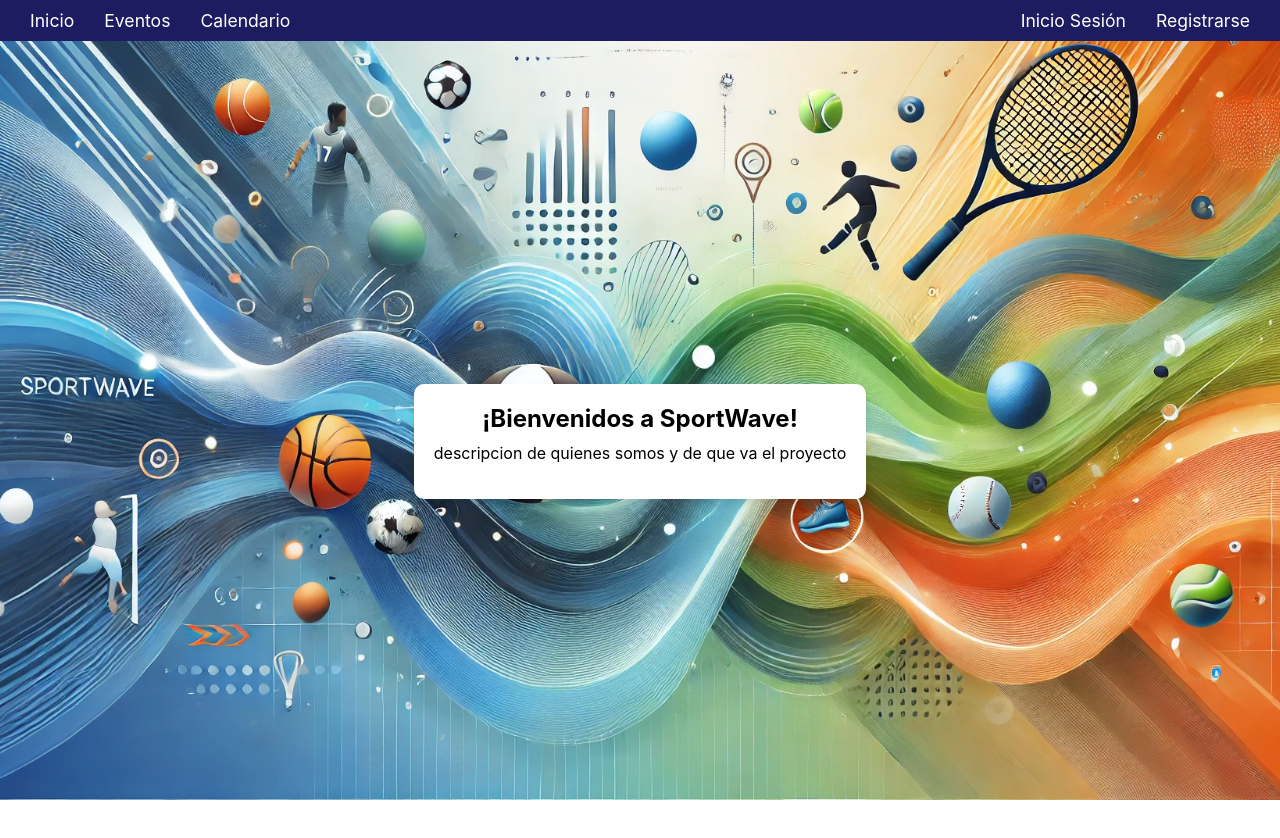
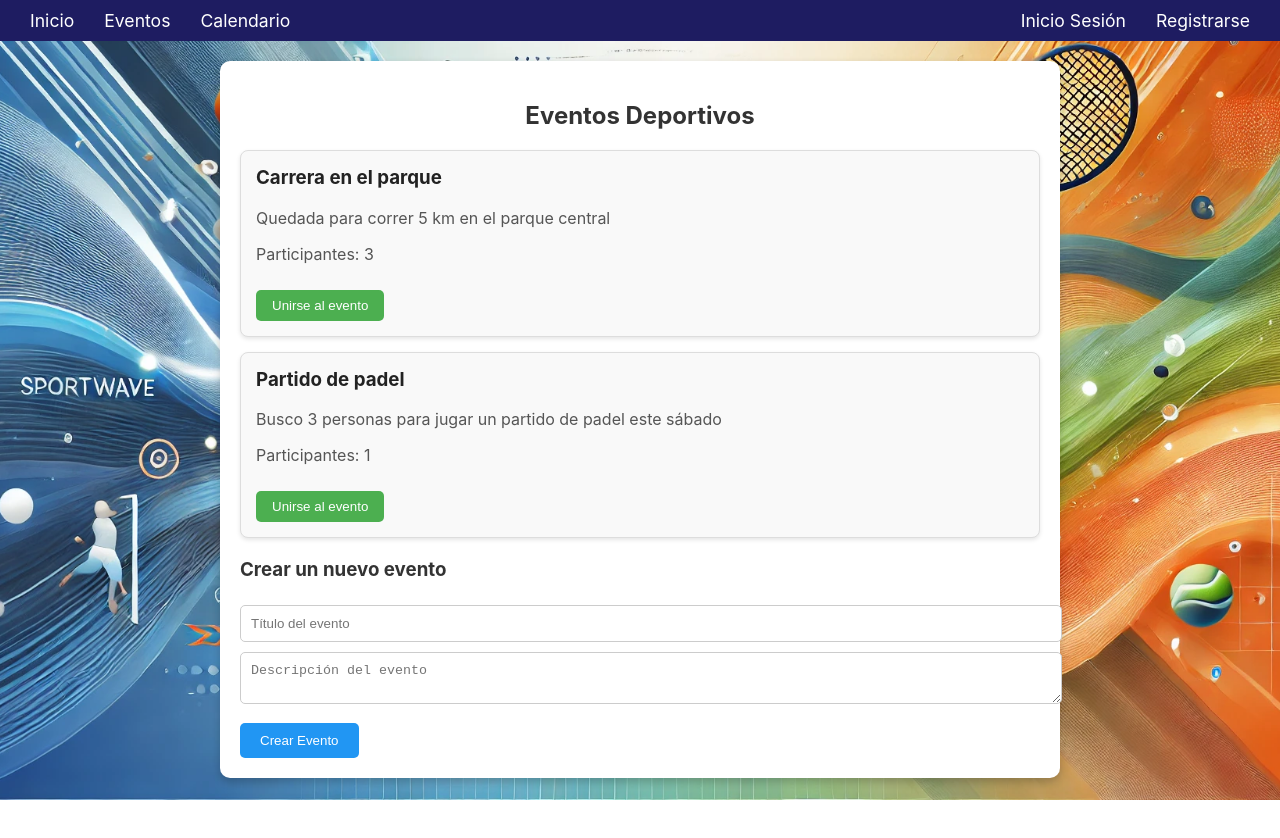
Before and after one commit to IvanGuerreroFdez/ProyectosIII, a React (Create React App) app in the folder proyectos3/: page /eventos in a window 1280 px wide. Shown: the top 838 px of the page. After the commit the page ends 800 px from the top, so only its background shows below. Built offline with nearby package versions, Linux system fonts and the light colour scheme.

Commit message:
Events done + improvement on HomePage

```diff
--- a/proyectos3/package.json
+++ b/proyectos3/package.json
@@ -8,7 +8,8 @@
     "@testing-library/user-event": "^13.5.0",
     "react": "^18.3.1",
     "react-dom": "^18.3.1",
-    "react-scripts": "5.0.1",
+    "react-router-dom": "^6.27.0",
+    "react-scripts": "^3.0.1",
     "web-vitals": "^2.1.4"
   },
   "scripts": {
--- a/proyectos3/src/App.css
+++ b/proyectos3/src/App.css
@@ -3,6 +3,7 @@ body{
   background-repeat: no-repeat;
   background-position: center;
   background-size: cover;
+  background-attachment: fixed;
   height: 100vh;
 }
 
@@ -14,7 +15,6 @@ body{
   padding: 0 20px; /* Espaciado opcional */
   background: #1e1c61;
 }
-
 
 .menuLeft,
 .menuRight {
@@ -53,33 +53,7 @@ nav a{
 ul li a:hover{
   background: grey;
 }
-.descripcion{
-  display: flex;
-  align-items: center;
-  justify-content: center;
-  height: 100vh;
-}
 
-/* Estilos de la caja de descripción */
-.caja-descripcion {
-  background-color: white;
-  color: black;
-  padding: 20px;
-  border-radius: 10px;
-  box-shadow: 0px 4px 8px rgba(0, 0, 0, 0.1);
-  max-width: 600px;
-  text-align: center;
-}
-
-.caja-descripcion h1 {
-  margin: 0;
-  font-size: 24px;
-}
-
-.caja-descripcion p {
-  margin-top: 10px;
-  font-size: 16px;
-}
 /*Tamaño responsive*/
 @media(max-width: 850px){
   .boton1{
--- a/proyectos3/src/App.js
+++ b/proyectos3/src/App.js
@@ -1,5 +1,10 @@
+import { BrowserRouter as Router, Route, Routes, Link } from 'react-router-dom';
+import Eventos from './components/Eventos';
+import React from 'react';
+import HomePage from './components/HomePage';
 import './App.css';
-let vacio = '';
+
+/*let vacio = '';*/
 
 function App() {
   const abrirMenu = ()=>{
@@ -8,35 +13,32 @@ function App() {
     menuDesplegable.classList.toggle('abrirMenu');
     botonCerrar.classList.toggle('cerrarMenu');
   }
+
   return (
-    <>
+    <Router>
       <header>
         <div id='boton1'>
           <button onClick={abrirMenu} className='botonMenu' id='botonesMenu'> </button>
         </div>
         <nav id='menu' className='menuDesplegable'>
           <ul className="menuLeft">
-            <li><a href={vacio}>Inicio</a></li>
-            <li><a href={vacio}>Eventos</a></li>
-            <li><a href={vacio}>Calendario</a></li>
+            <li><Link to="/">Inicio</Link></li>
+            <li><Link to="/eventos">Eventos</Link></li>
+            <li><Link to="/calendario">Calendario</Link></li>
           </ul>
 
           <ul className="menuRight">
-            <li><a href={vacio}>Inicio Sesión</a></li>
-            <li><a href={vacio}>Registrarse</a></li>
+            <li><Link to="/login">Inicio Sesión</Link></li>
+            <li><Link to="/register">Registrarse</Link></li>
           </ul>
         </nav>
       </header>
-      <div className="descripcion">
-      <div className="caja-descripcion">
-        <h1>¡Bienvenidos a SportWave!</h1>
-        <p>
-          descripcion de quienes somos y de que va el proyecto
-        </p>
-      </div>
-    </div>
-    </>
+
+      <Routes>
+        <Route path="/" element={<HomePage />} />
+        <Route path="/eventos" element={<Eventos />} />
+      </Routes>
+    </Router>
   );
 }
-
 export default App;
--- a/proyectos3/src/components/Eventos.jsx
+++ b/proyectos3/src/components/Eventos.jsx
@@ -0,0 +1,67 @@
+import React, { useState, useEffect } from 'react';
+import '../styles/Eventos.css';
+
+const eventosIniciales = [
+  { id: 1, titulo: "Carrera en el parque", descripcion: "Quedada para correr 5 km en el parque central", participantes: 3 },
+  { id: 2, titulo: "Partido de padel", descripcion: "Busco 3 personas para jugar un partido de padel este sábado", participantes: 1 },
+];
+
+const Eventos = () => {
+  const [eventos, setEventos] = useState(eventosIniciales);
+  const [nuevoEvento, setNuevoEvento] = useState({ titulo: '', descripcion: '' });
+
+  const handleChange = (e) => {
+    setNuevoEvento({ ...nuevoEvento, [e.target.name]: e.target.value });
+  };
+
+  const crearEvento = () => {
+    if (nuevoEvento.titulo && nuevoEvento.descripcion) {
+      setEventos([...eventos, { id: eventos.length + 1, ...nuevoEvento, participantes: 1 }]);
+      setNuevoEvento({ titulo: '', descripcion: '' });
+    }
+  };
+
+  const unirseEvento = (id) => {
+    setEventos(
+        eventos.map((evento) =>
+        evento.id === id ? { ...evento, participantes: evento.participantes + 1 } : evento
+      )
+    );
+  };
+
+  return (
+    <div className="eventos-container">
+      <h2>Eventos Deportivos</h2>
+
+      <div className="eventos-feed">
+        {eventos.map((evento) => (
+          <div key={evento.id} className="evento-card">
+            <h3>{evento.titulo}</h3>
+            <p>{evento.descripcion}</p>
+            <p>Participantes: {evento.participantes}</p>
+            <button onClick={() => unirseEvento(evento.id)}>Unirse al evento</button>
+          </div>
+        ))}
+      </div>
+
+      <div className="crear-evento">
+        <h3>Crear un nuevo evento</h3>
+        <input
+          type="text"
+          name="titulo"
+          placeholder="Título del evento"
+          value={nuevoEvento.titulo}
+          onChange={handleChange}
+        />
+        <textarea
+          name="descripcion"
+          placeholder="Descripción del evento"
+          value={nuevoEvento.descripcion}
+          onChange={handleChange}
+        ></textarea>
+        <button onClick={crearEvento}>Crear Evento</button>
+      </div>
+    </div>
+  );
+};
+export default Eventos;
--- /dev/null
+++ b/proyectos3/src/components/HomePage.jsx
@@ -0,0 +1,15 @@
+import React from 'react';
+import '../styles/HomePage.css';
+
+const HomePage = () => (
+    <div className="home-container">
+        <div className="descripcion">
+            <div className="caja-descripcion">
+                <h1>¡Bienvenidos a SportWave!</h1>
+                <p>Descripcion de quienes somos y de qué va el proyecto</p>
+            </div>
+        </div>
+    </div>
+);
+
+export default HomePage;
--- a/proyectos3/src/styles/Eventos.css
+++ b/proyectos3/src/styles/Eventos.css
@@ -0,0 +1,81 @@
+/* Contenedor principal para eventos */
+.eventos-container {
+    background-color: white;
+    padding: 20px;
+    border-radius: 10px;
+    box-shadow: 0 4px 8px rgba(0, 0, 0, 0.2);
+    max-width: 800px;
+    width: 90%;
+    margin: 20px auto;
+}
+
+/* Estilos del título principal */
+.eventos-container h2 {
+    text-align: center;
+    color: #333;
+}
+
+/* Estilos para cada tarjeta de evento */
+.evento-card {
+    background-color: #f9f9f9;
+    border: 1px solid #ddd;
+    border-radius: 8px;
+    padding: 15px;
+    margin-bottom: 15px;
+    box-shadow: 0 2px 4px rgba(0, 0, 0, 0.1);
+}
+
+.evento-card h3 {
+    margin-top: 0;
+    color: #222;
+}
+
+.evento-card p {
+color: #555;
+}
+
+.evento-card button {
+    background-color: #4CAF50;
+    color: white;
+    border: none;
+    padding: 8px 16px;
+    border-radius: 5px;
+    cursor: pointer;
+    margin-top: 10px;
+}
+
+.evento-card button:hover {
+    background-color: #45a049;
+}
+
+/* Estilos para el formulario de creación de eventos */
+.crear-evento {
+    margin-top: 20px;
+}
+
+.crear-evento h3 {
+    color: #333;
+}
+
+.crear-evento input,
+.crear-evento textarea {
+    width: 100%;
+    padding: 10px;
+    margin: 5px 0;
+    border: 1px solid #ccc;
+    border-radius: 5px;
+}
+
+.crear-evento button {
+    background-color: #2196F3;
+    color: white;
+    border: none;
+    padding: 10px 20px;
+    border-radius: 5px;
+    cursor: pointer;
+    margin-top: 10px;
+}
+
+.crear-evento button:hover {
+    background-color: #0b7dda;
+}
--- /dev/null
+++ b/proyectos3/src/styles/HomePage.css
@@ -0,0 +1,29 @@
+.descripcion{
+    display: flex;
+    align-items: center;
+    justify-content: center;
+    height: 100vh;
+}
+
+/* Estilos de la caja de descripción */
+.caja-descripcion {
+    background-color: white;
+    color: black;
+    padding: 20px;
+    border-radius: 10px;
+    box-shadow: 0px 4px 8px rgba(0, 0, 0, 0.1);
+    max-width: 600px;
+    text-align: center;
+}
+
+.caja-descripcion h1 {
+    margin: 0;
+    font-size: 24px;
+    }
+
+.caja-descripcion p {
+    margin-top: 10px;
+    font-size: 16px;
+}
+
+.home-container {}
```
Also changed, not shown: 1 other file (tests, documents, lock files or other folders).
